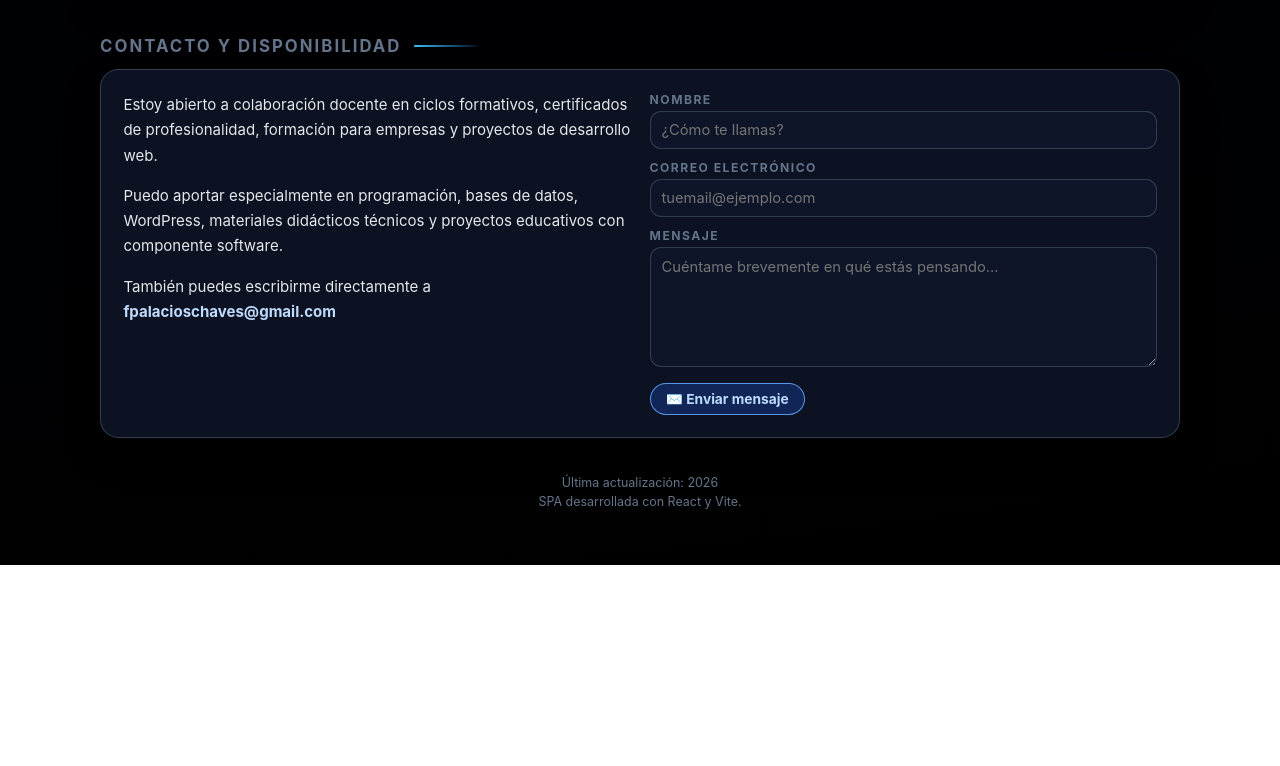
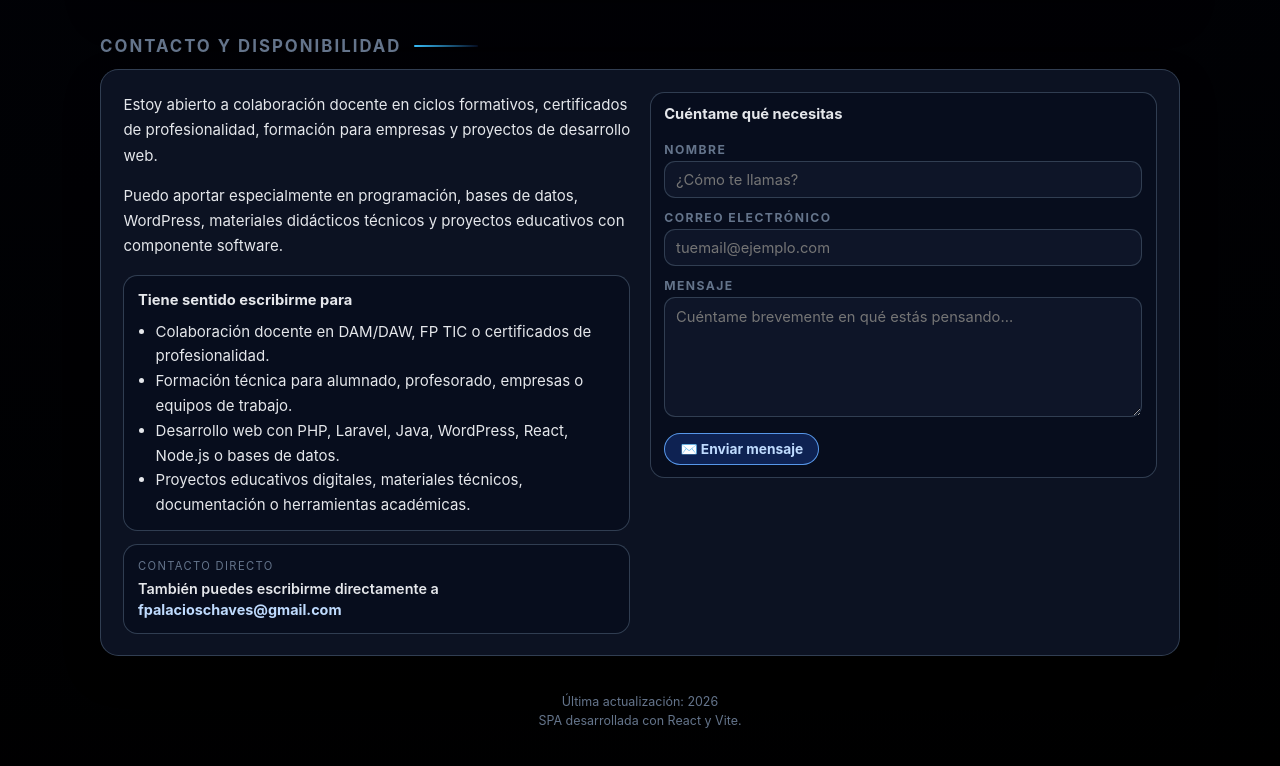
Before and after one commit to fpalacioschaves/cv-react, a React (Vite) app: page / in a window 1280 px wide. Shown: the part 6138-6904 px from the top of the page. Before the commit the page ends 6703 px from the top, so only its background shows below. Built offline with nearby package versions, Linux system fonts and the light colour scheme; no server answers.

Commit message:
Strengthen contact section closing

```diff
--- a/src/components/ContactSection.jsx
+++ b/src/components/ContactSection.jsx
@@ -1,29 +1,72 @@
 import { CONTACT_EMAIL } from '../config'
 import { Section } from './Section'
+
+const CONTACT_FOCUS = {
+  es: {
+    fitTitle: 'Tiene sentido escribirme para',
+    formTitle: 'Cuéntame qué necesitas',
+    directTitle: 'Contacto directo',
+    items: [
+      'Colaboración docente en DAM/DAW, FP TIC o certificados de profesionalidad.',
+      'Formación técnica para alumnado, profesorado, empresas o equipos de trabajo.',
+      'Desarrollo web con PHP, Laravel, Java, WordPress, React, Node.js o bases de datos.',
+      'Proyectos educativos digitales, materiales técnicos, documentación o herramientas académicas.',
+    ],
+  },
+  en: {
+    fitTitle: 'You can contact me for',
+    formTitle: 'Tell me what you need',
+    directTitle: 'Direct contact',
+    items: [
+      'Teaching collaboration in DAM/DAW, IT vocational training or professional certificates.',
+      'Technical training for students, teachers, companies or work teams.',
+      'Web development with PHP, Laravel, Java, WordPress, React, Node.js or databases.',
+      'Digital education projects, technical materials, documentation or academic tools.',
+    ],
+  },
+}
 
 export function ContactSection({
   t,
   styles,
+  lang,
   contactData,
   contactStatus,
   onContactChange,
   onContactSubmit,
 }) {
+  const copy = CONTACT_FOCUS[lang]
+
   return (
     <Section id="contacto" title={t.contactTitle} styles={styles}>
       <div style={styles.contactLayout}>
         <div style={styles.contactText}>
           <p>{t.contactIntro1}</p>
           <p style={{ marginTop: '0.6rem' }}>{t.contactIntro2}</p>
-          <p style={{ marginTop: '0.6rem' }}>
-            {t.contactDirect}{' '}
-            <a href={`mailto:${CONTACT_EMAIL}`} style={styles.contactInlineLink}>
-              {CONTACT_EMAIL}
-            </a>
-          </p>
+
+          <article style={{ ...styles.quickFact, marginTop: '1rem' }}>
+            <div style={styles.offersTitle}>{copy.fitTitle}</div>
+            <ul style={styles.offersList}>
+              {copy.items.map((item) => (
+                <li key={item}>{item}</li>
+              ))}
+            </ul>
+          </article>
+
+          <article style={{ ...styles.quickFact, marginTop: '0.8rem' }}>
+            <span style={styles.quickFactLabel}>{copy.directTitle}</span>
+            <span style={styles.quickFactValue}>
+              {t.contactDirect}{' '}
+              <a href={`mailto:${CONTACT_EMAIL}`} style={styles.contactInlineLink}>
+                {CONTACT_EMAIL}
+              </a>
+            </span>
+          </article>
         </div>
 
-        <form style={styles.contactForm} onSubmit={onContactSubmit}>
+        <form style={{ ...styles.contactForm, ...styles.quickFact }} onSubmit={onContactSubmit}>
+          <div style={styles.offersTitle}>{copy.formTitle}</div>
+
           <div>
             <label style={styles.formLabel} htmlFor="contact-name">
               {t.contactNameLabel}
```
